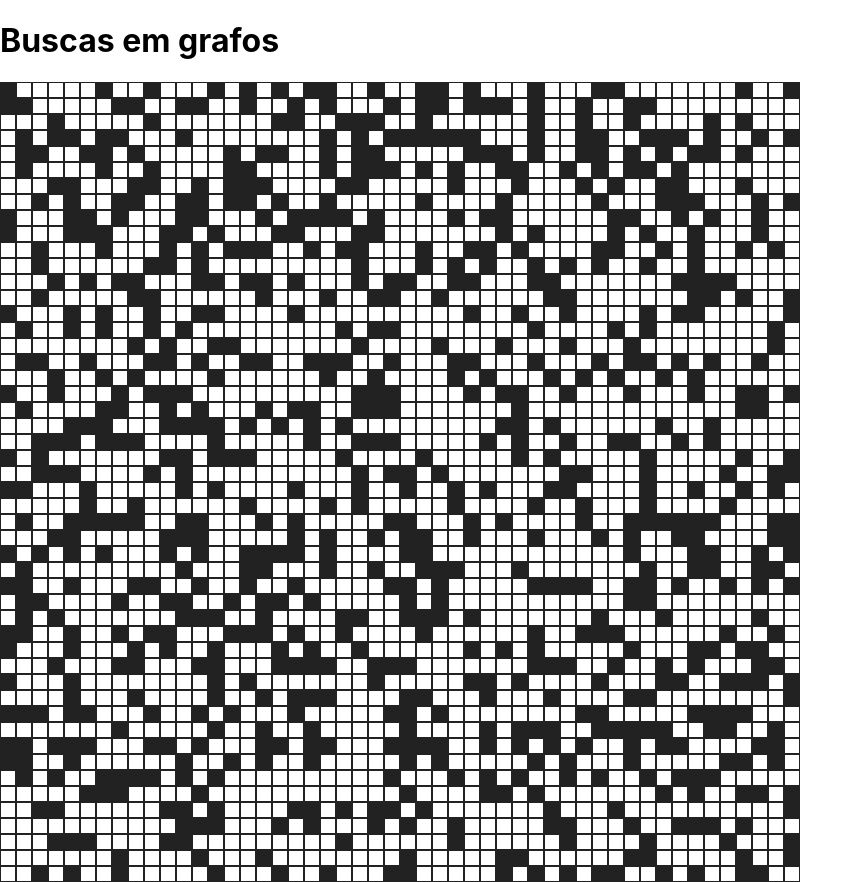
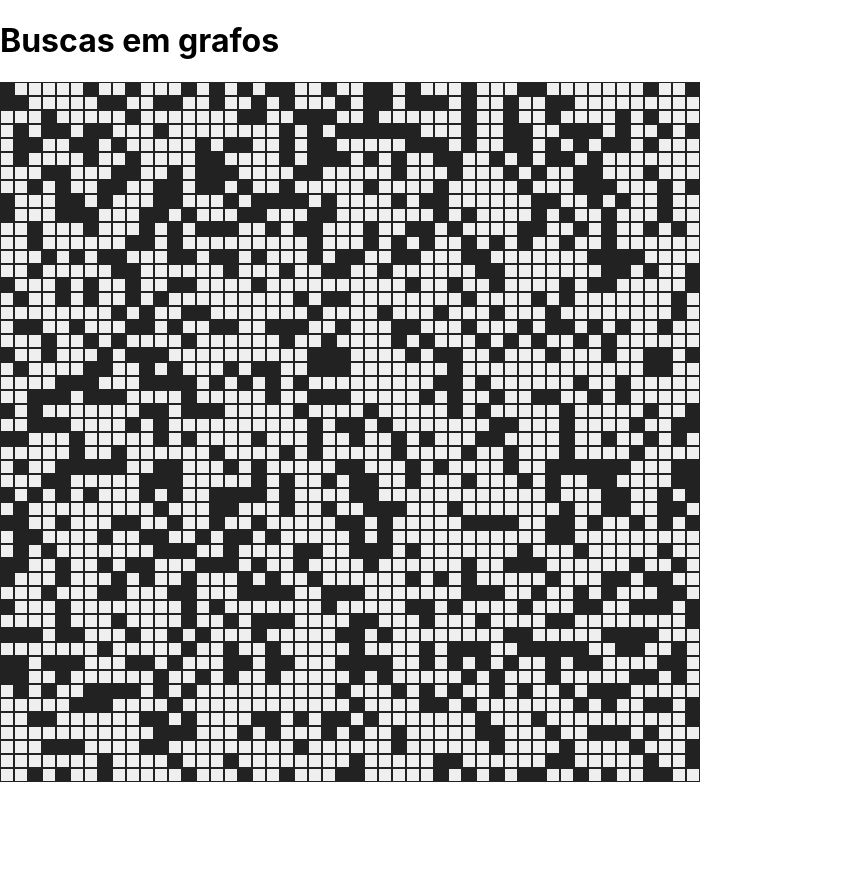
Before and after one commit to danilovilhena/buscas-grafos, a JavaScript app: page / in a window 1280 px wide. Shown: the whole page, without its empty margins (0-863 px from the left). After the commit the page ends 800 px from the top, so only its background shows below. Built offline with nearby package versions, Linux system fonts and the light colour scheme; the HTML template or start-up script is replaced by a standard one.

Commit message:
🎨 Changing grid-item from div to button

```diff
--- a/src/components/Grid.css
+++ b/src/components/Grid.css
@@ -9,9 +9,7 @@
     color: #222;
     width: .875rem;
     height: .875rem;
-    display: flex;
-    align-items: center;
-    justify-content: center;
+    cursor: pointer;
 }
 
 .grid-item.active{
--- a/src/components/Grid.js
+++ b/src/components/Grid.js
@@ -10,7 +10,7 @@ const Grid = (props) => {
     <div className="grid-container">
         {matrix.map((row, i) => {
             return row.map((e, j) => {
-                return <div id={`(${i}-${j})`} key={j} className={e !== 0 ? "grid-item active" : "grid-item"}></div>
+                return <button id={`(${i}-${j})`} key={j} className={e !== 0 ? "grid-item active" : "grid-item"}></button>
             })
         })}
     </div>
```
